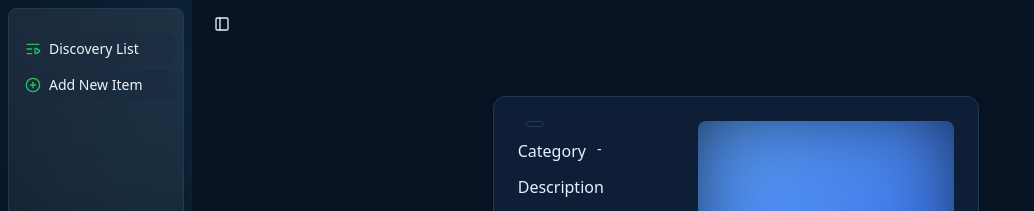
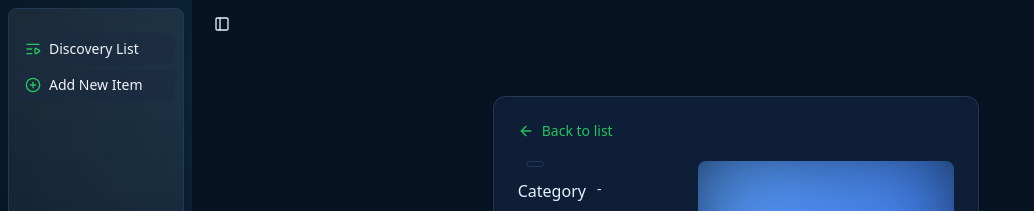
Before and after one commit to not-oleksii/nexty-hub-app, a Next.js app: page /discover-list/1/1 in a window 1280 px wide. Shown: the top 211 px of the page, without its empty margins (0-1034 px from the left). Built offline with nearby package versions, Linux system fonts and the light colour scheme; no server answers; the database is empty.

Commit message:
feat(discover-item): add back button

```diff
--- a/src/app/(private)/discover-list/[type]/[id]/page.tsx
+++ b/src/app/(private)/discover-list/[type]/[id]/page.tsx
@@ -1,7 +1,11 @@
+import Link from 'next/link';
+
 import { QueryClient } from '@tanstack/react-query';
+import { ArrowLeftIcon } from 'lucide-react';
 
 import { ContentWrapper } from '@/components/layout/content';
 import { Card, CardContent } from '@/components/ui/card';
+import { ROUTES } from '@/constants/routes';
 import { discoverQueries } from '@/server/api/queries/discover.queries';
 import { mapItemTypeToPrisma } from '@/server/lib/utils';
 
@@ -20,6 +24,15 @@ export default async function DiscoverItemPage({
     <ContentWrapper className="flex justify-center">
       <Card className="max-w-3xl">
         <CardContent>
+          <div className="mb-4">
+            <Link
+              href={`${ROUTES.discoverList.root}/${type}`}
+              className="text-primary inline-flex items-center gap-2 text-sm font-medium underline-offset-4 hover:underline"
+            >
+              <ArrowLeftIcon className="h-4 w-4" />
+              Back to list
+            </Link>
+          </div>
           <DiscoverItemDetails type={prismaType} id={id} />
         </CardContent>
       </Card>
```
